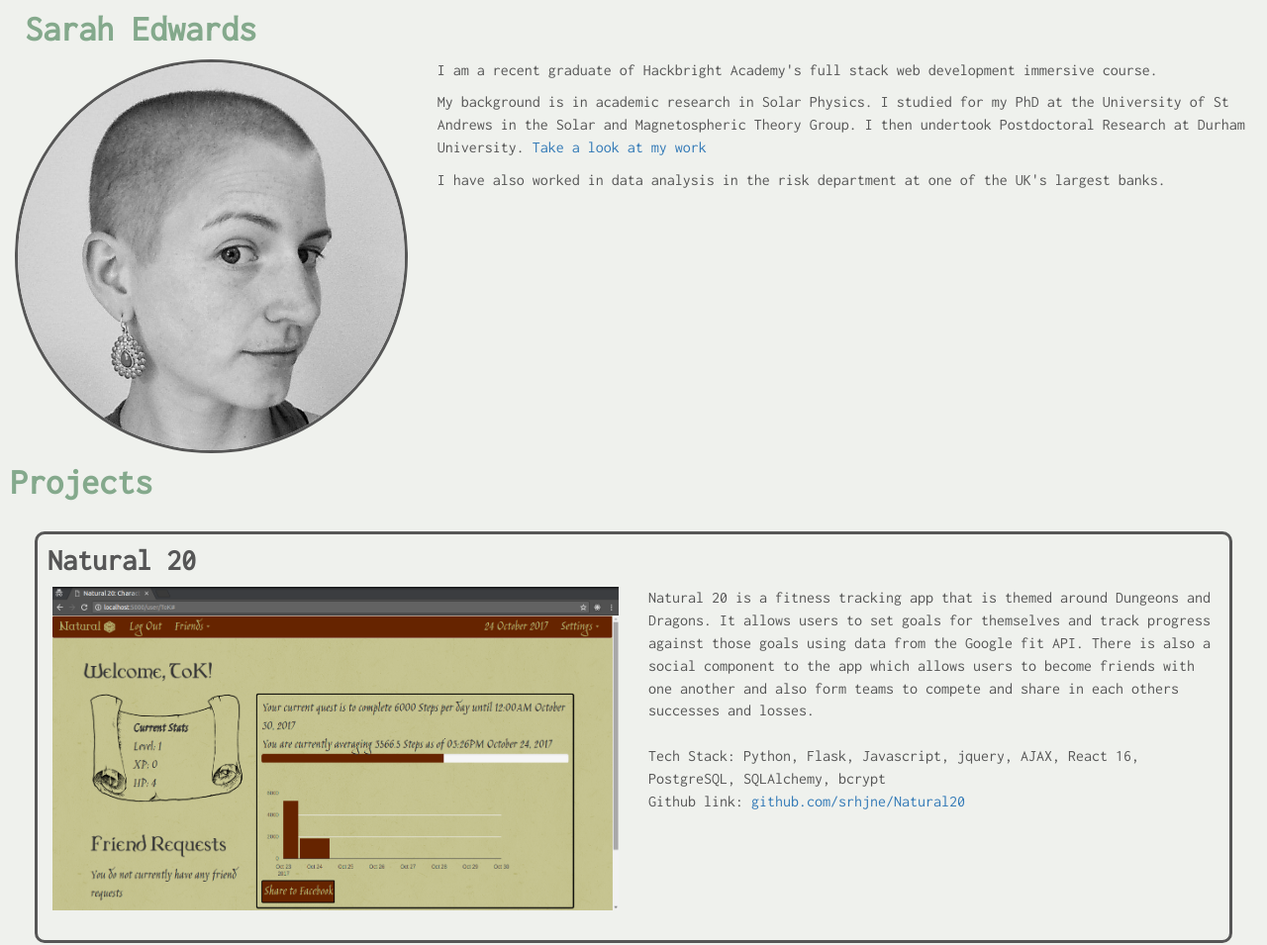
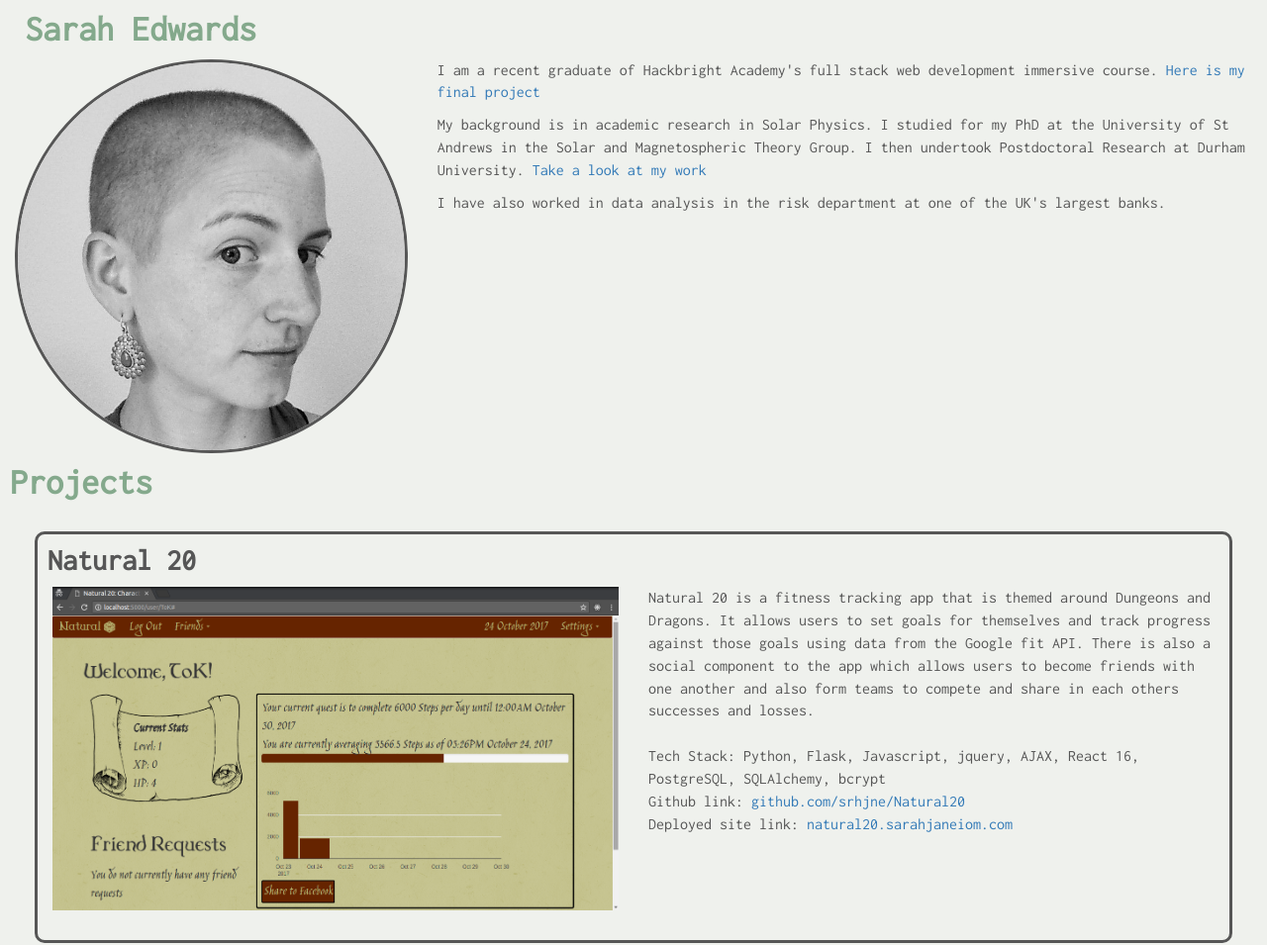
Before and after one commit to srhjne/srhjne.github.io, a plain HTML site: page index.html in a window 1280 px wide. Shown: the top 955 px of the page at 99% size. Drawn offline with nearby package versions, Linux system fonts and the light colour scheme.

Commit message:
added deployed link

```diff
--- a/index.html
+++ b/index.html
@@ -25,7 +25,7 @@
 </div>
 <div class="col-xs-8">
 <p>
-I am a recent graduate of Hackbright Academy's full stack web development immersive course.
+I am a recent graduate of Hackbright Academy's full stack web development immersive course. <a href="#natural20" > Here is my final project </a>
 </p>
 <p>
 My background is in academic research in Solar Physics. I studied for my PhD at the University of St Andrews in the Solar and Magnetospheric Theory Group. I then undertook Postdoctoral Research at Durham University. <a href="#publications">Take a look at my work</a>
@@ -39,10 +39,10 @@ I have also worked in data analysis in the risk department at one of the UK's la
 </div>
 </div>
 <div class="row">
-<h1> Projects </h1>
+<h1 > Projects </h1>
 </div>
 <div class="row project">
-<h2> Natural 20 </h2>
+<h2 id="natural20"> Natural 20 </h2>
 <div class="col-xs-6">
 <div>
 <img class="project-image" src="user_page_image.png">
@@ -57,6 +57,8 @@ Tech Stack: Python, Flask, Javascript, jquery, AJAX, React 16, PostgreSQL, SQLAl
 
 <br>
 Github link: <a href="https://github.com/srhjne/Natural20">github.com/srhjne/Natural20</a>
+<br>
+Deployed site link: <a href="https://natural20.sarahjaneiom.com"> natural20.sarahjaneiom.com </a>
 </div>
 </div>
 <div class="row">
```
